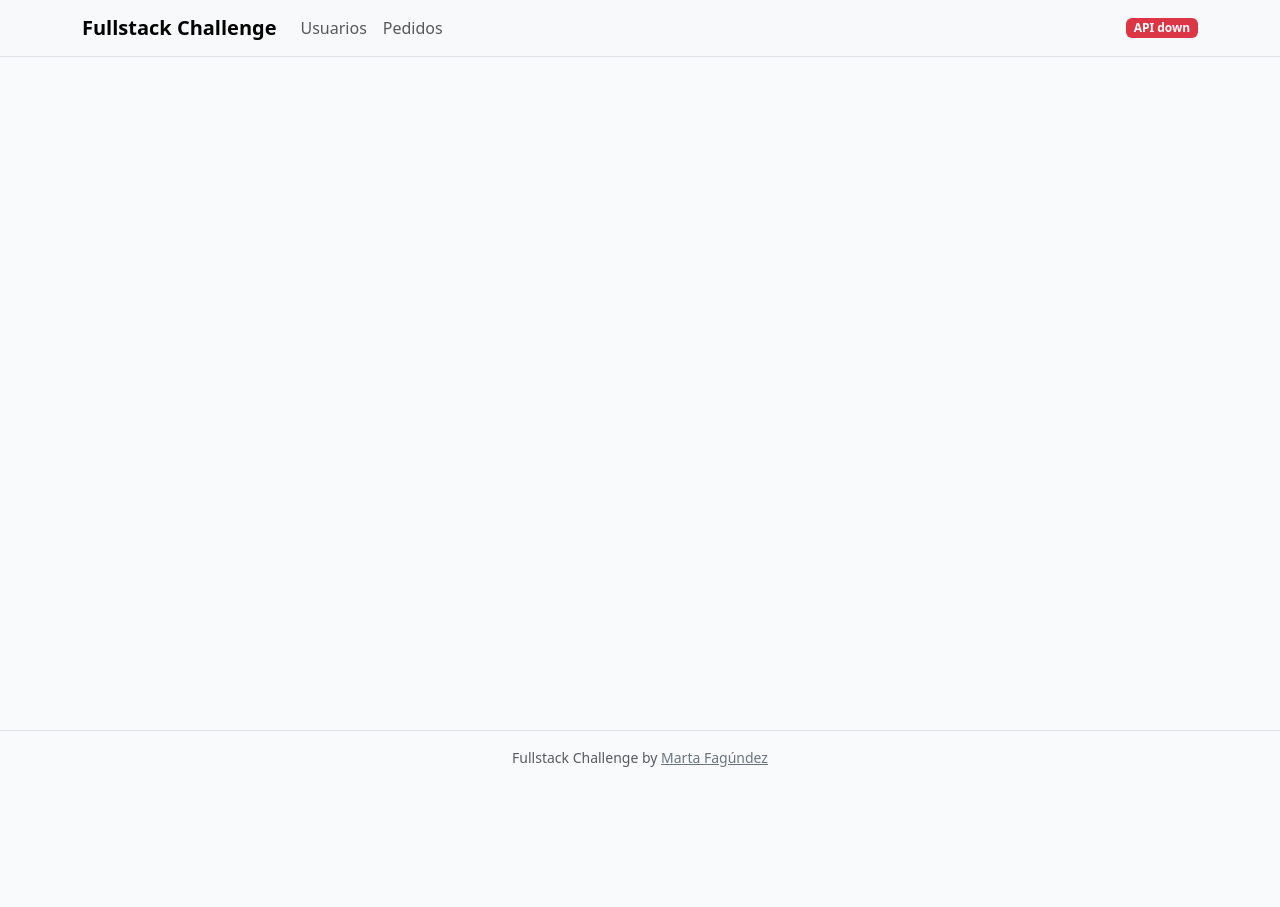
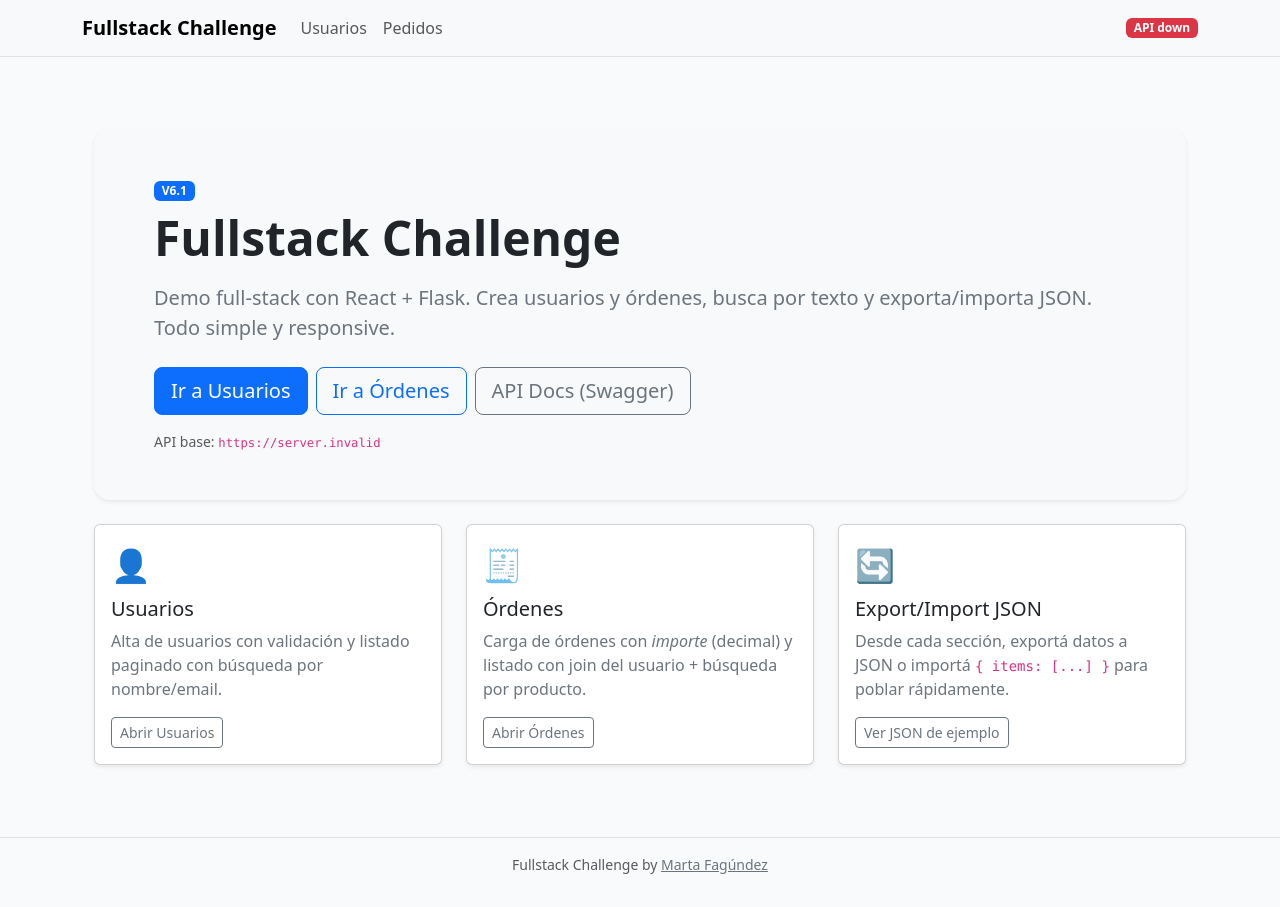
Before and after one commit to MartaFagundez/fullstack-challenge, a React app in the folder frontend/: page / in a window 1280 px wide. Before the commit the page ends 800 px from the top, so only its background shows below. Built offline with nearby package versions, Linux system fonts and the light colour scheme; no server answers; the HTML template or start-up script is replaced by a standard one.

Commit message:
feat(frontend): improve home page

```diff
--- a/frontend/src/main.tsx
+++ b/frontend/src/main.tsx
@@ -12,6 +12,7 @@ import "./index.css";
 import "bootstrap/dist/js/bootstrap.bundle.min.js";
 
 import App from "./App.tsx";
+import Home from "./pages/Home.tsx";
 
 createRoot(document.getElementById("root")!).render(
   <StrictMode>
@@ -21,6 +22,7 @@ createRoot(document.getElementById("root")!).render(
           {/* Layout principal */}
           <Route path="/" element={<App />}>
             {/* Rutas hijas */}
+            <Route index element={<Home />} />
             <Route path="users" element={<Users />} />
             <Route path="orders" element={<Orders />} />
           </Route>
--- /dev/null
+++ b/frontend/src/pages/Home.tsx
@@ -0,0 +1,99 @@
+// frontend/src/pages/Home.tsx
+import { Link } from "react-router";
+
+const API = import.meta.env.VITE_API_BASE_URL ?? "http://localhost:5000";
+
+export default function Home() {
+  return (
+    <div className="container py-5">
+      {/* Hero */}
+      <section className="p-5 mb-4 bg-body-tertiary rounded-4 shadow-sm">
+        <div className="container-fluid">
+          <span className="badge text-bg-primary mb-2">V6.1</span>
+          <h1 className="display-5 fw-bold mb-3">Fullstack Challenge</h1>
+          <p className="lead text-secondary mb-4">
+            Demo full-stack con React + Flask. Crea usuarios y órdenes, busca
+            por texto y exporta/importa JSON. Todo simple y responsive.
+          </p>
+
+          <div className="d-flex flex-wrap gap-2">
+            <Link to="/users" className="btn btn-primary btn-lg">
+              Ir a Usuarios
+            </Link>
+            <Link to="/orders" className="btn btn-outline-primary btn-lg">
+              Ir a Órdenes
+            </Link>
+            <a
+              href={`${API}/apidocs`}
+              target="_blank"
+              rel="noreferrer"
+              className="btn btn-outline-secondary btn-lg"
+            >
+              API Docs (Swagger)
+            </a>
+          </div>
+
+          <div className="mt-3 small text-muted">
+            API base: <code>{API}</code>
+          </div>
+        </div>
+      </section>
+
+      {/* Features */}
+      <section className="row g-4">
+        <div className="col-12 col-md-4">
+          <div className="card h-100 shadow-sm">
+            <div className="card-body">
+              <div className="fs-2">👤</div>
+              <h3 className="h5 mt-2">Usuarios</h3>
+              <p className="text-secondary mb-3">
+                Alta de usuarios con validación y listado paginado con búsqueda
+                por nombre/email.
+              </p>
+              <Link to="/users" className="btn btn-sm btn-outline-secondary">
+                Abrir Usuarios
+              </Link>
+            </div>
+          </div>
+        </div>
+
+        <div className="col-12 col-md-4">
+          <div className="card h-100 shadow-sm">
+            <div className="card-body">
+              <div className="fs-2">🧾</div>
+              <h3 className="h5 mt-2">Órdenes</h3>
+              <p className="text-secondary mb-3">
+                Carga de órdenes con <em>importe</em> (decimal) y listado con
+                join del usuario + búsqueda por producto.
+              </p>
+              <Link to="/orders" className="btn btn-sm btn-outline-secondary">
+                Abrir Órdenes
+              </Link>
+            </div>
+          </div>
+        </div>
+
+        <div className="col-12 col-md-4">
+          <div className="card h-100 shadow-sm">
+            <div className="card-body">
+              <div className="fs-2">🔄</div>
+              <h3 className="h5 mt-2">Export/Import JSON</h3>
+              <p className="text-secondary mb-3">
+                Desde cada sección, exportá datos a JSON o importá{" "}
+                <code>{`{ items: [...] }`}</code> para poblar rápidamente.
+              </p>
+              <a
+                href={`${API}/export/all`}
+                target="_blank"
+                rel="noreferrer"
+                className="btn btn-sm btn-outline-secondary"
+              >
+                Ver JSON de ejemplo
+              </a>
+            </div>
+          </div>
+        </div>
+      </section>
+    </div>
+  );
+}
```
